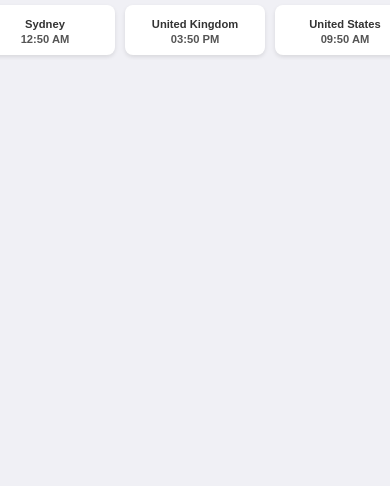
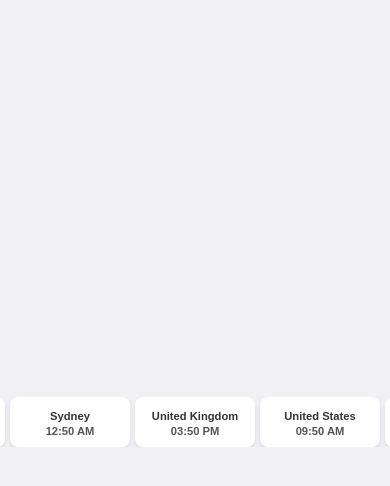
Before and after one commit to BradleyFarquharson/Timezones, a plain HTML site: page index.html in a window 390 px wide. Drawn offline with Linux system fonts and the light colour scheme.

Commit message:
Update styles.css

```diff
--- a/styles.css
+++ b/styles.css
@@ -6,15 +6,17 @@ body {
     display: flex;
     justify-content: center;
     align-items: center;
-    height: 100%;
+    height: 100vh;
     box-sizing: border-box;
 }
 
 .container {
     display: flex;
-    flex-direction: row;
     justify-content: center;
-    flex-wrap: nowrap; /* Prevents the clocks from wrapping to the next line */
+    gap: 5px; /* Spacing between the clocks */
+    width: 100%; /* Make sure the container uses full width */
+    max-width: 700px; /* Limit total width to ensure it fits in Notion */
+    flex-wrap: nowrap; /* Ensure clocks stay in one row */
     overflow-x: auto; /* Allows horizontal scrolling if necessary */
 }
 
@@ -22,11 +24,11 @@ body {
     background-color: #ffffff;
     border-radius: 8px;
     box-shadow: 0 2px 4px rgba(0, 0, 0, 0.1);
-    margin: 5px;
+    margin: 0; /* Remove external margins */
     padding: 10px;
     text-align: center;
-    flex-shrink: 0; /* Ensures the clocks don't shrink if the container is too small */
-    width: 120px;  /* Width of each box */
+    width: 120px;  /* Fixed width for each clock */
+    flex-shrink: 0; /* Prevent clocks from shrinking */
 }
 
 h2 {
@@ -50,8 +52,8 @@ h2 {
 
 @media screen and (max-width: 600px) {
     .clock {
-        flex-basis: 100%; /* For small screens, clocks stack vertically */
-        max-width: 120px;
+        flex-basis: calc(100% / 2 - 10px); /* Adjust for small screens */
+        max-width: 100px; /* Make clocks smaller on smaller screens */
     }
 
     .time, h2 {
```
